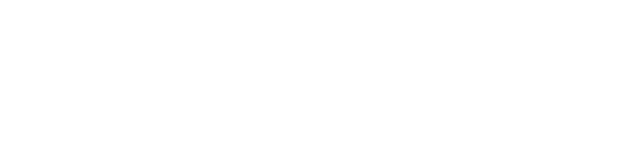
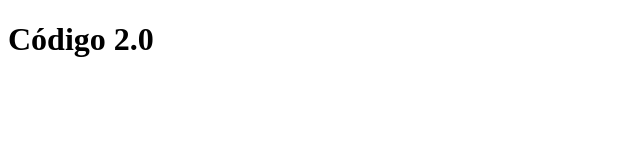
Before and after one commit to LincolnMota07/teste-versionamento, a plain HTML site: page index.html in a window 1280 px wide. Shown: the whole page, without its empty margins (0-640 px from the left). Drawn offline with Linux system fonts and the light colour scheme.

Commit message:
Adicionando titulo

```diff
--- a/index.html
+++ b/index.html
@@ -6,6 +6,6 @@
     <title>Versionamento de Código</title>
 </head>
 <body>
-
+    <h1>Código 2.0</h1>
 </body>
 </html>
```
